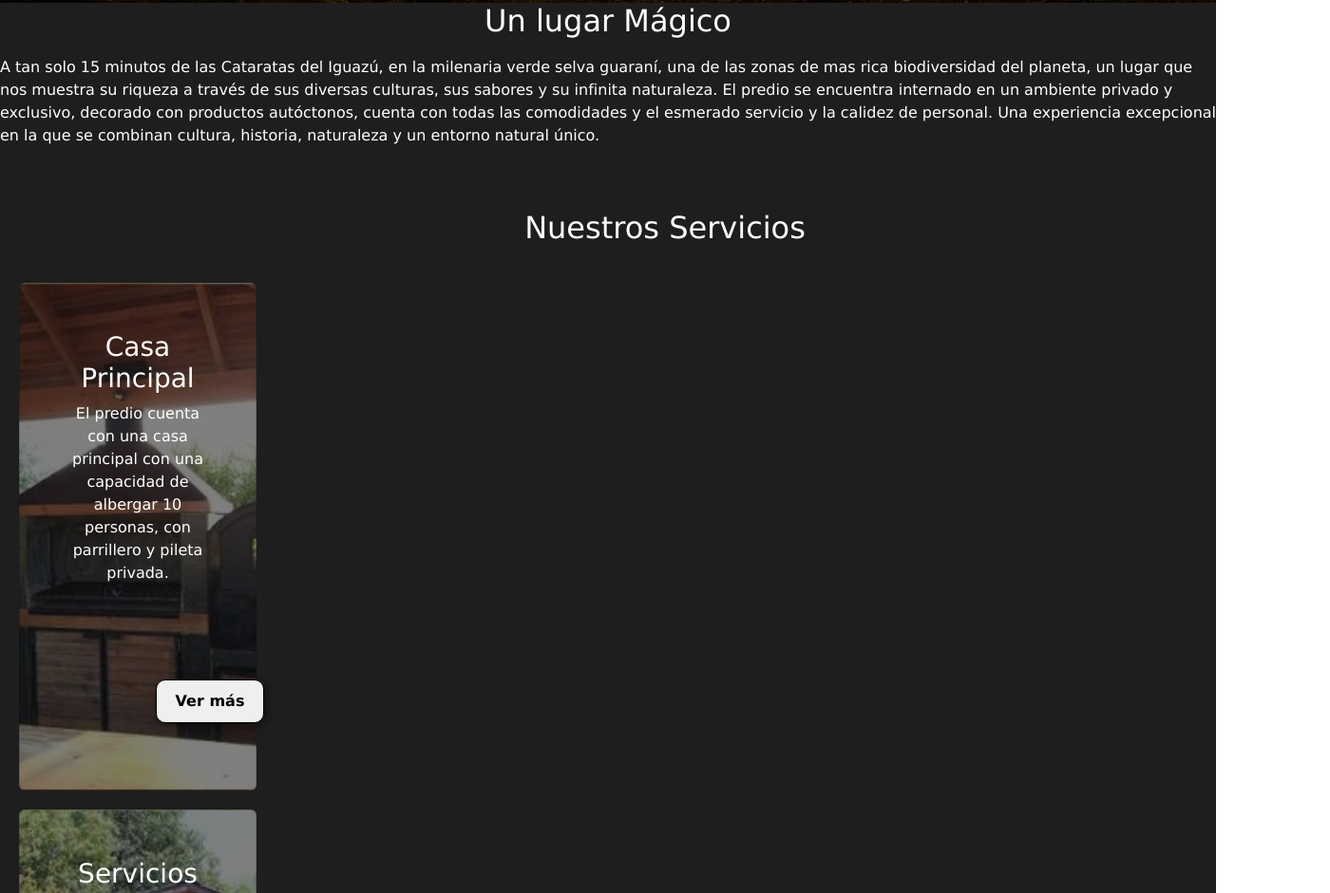
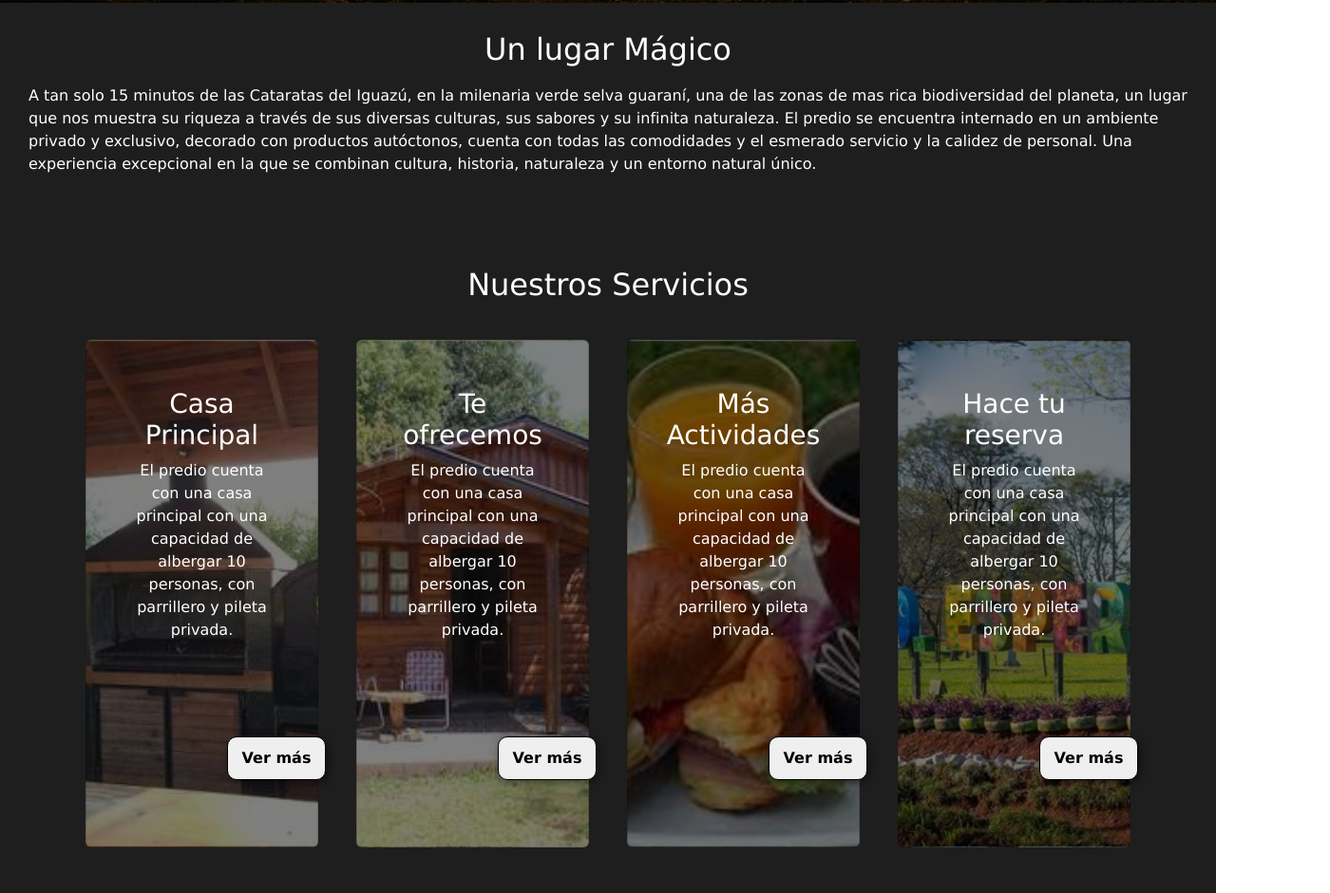
Before and after one commit to SebaGonzalez80/Un-Lugar-de-Encanto, a plain HTML site: page index.html in a window 1280 px wide. Shown: the part 931-1872 px from the top of the page at 95% size, 1400 px wide, since content can reach past the window. Drawn offline with nearby package versions, Linux system fonts and the light colour scheme.

Commit message:
Se modifica index funtion pantalla

```diff
--- a/index.html
+++ b/index.html
@@ -74,28 +74,25 @@
                         </form>
                     </div>
                     <div class="card">
-                        <h3> Servicios</h3>
+                        <h3> Te ofrecemos</h3>
                         <p>El predio cuenta con una casa principal con una capacidad de albergar 10 personas, con
-                            parrillero
-                            y pileta privada. </p>
+                            parrillero y pileta privada. </p>
                         <form action="./pages/servicios.html">
                             <button> Ver más</button>
                         </form>
                     </div>
                     <div class="card">
-                        <h3> Actividades</h3>
+                        <h3> Más Actividades</h3>
                         <p>El predio cuenta con una casa principal con una capacidad de albergar 10 personas, con
-                            parrillero
-                            y pileta privada. </p>
+                            parrillero y pileta privada. </p>
                         <form action="./pages/actividades.html">
                             <button> Ver más</button>
                         </form>
                     </div>
                     <div class="card">
-                        <h3> Reservas</h3>
+                        <h3> Hace tu reserva</h3>
                         <p>El predio cuenta con una casa principal con una capacidad de albergar 10 personas, con
-                            parrillero
-                            y pileta privada. </p>
+                            parrillero y pileta privada. </p>
                         <form action="./pages/reservas.html">
                             <button> Ver más</button>
                         </form>
--- a/scss/pages/_index.scss
+++ b/scss/pages/_index.scss
@@ -35,6 +35,7 @@
 .nuestros-servicios .container {
     padding: 50px 0px;
 }
+
 .nuestros-servicios h2 {
     margin-top: 0px;
 
@@ -90,7 +91,7 @@ button:hover {
 @media (min-width: 768px) and (max-width: 1200px) {
 
     .nuestros-servicios .container {
-        display:flex;
+        display: flex;
         flex-direction: column;
         justify-content: center;
         align-items: center;
@@ -115,24 +116,33 @@ button:hover {
 }
 
 
- @media (min-width: 1201px) {
+@media (min-width: 1201px) {
 
-    .nuestros-servicios .container {
+    .contenedor-texto h2{
+        font-size: 6vh;
+        transition-timing-function: ease-out;
+    }
+    .nuestros-servicios .container-card {
         display: flex;
-        flex-direction: column;
         justify-content: center;
-        min-width: 1400px;
     }
-    .container .card{
+
+    .container .card {
         display: flex;
         align-items: center;
     }
-    .card{
+
+    .card {
         width: 250px;
-        height: 500px;
+        height: 400px;
         display: flex;
     }
+    .card:hover{
+        transform: translateY(4%);
+    }
+
     .contenedor-inv {
+        padding: 30px;
         display: inline-block;
         background-color: rgb(30, 30, 30);
         color: white;
@@ -152,113 +162,22 @@ button:hover {
         margin-bottom: 30px;
     }
 
-    .nuestros-servicios h3 {
+    #nuestros-servicios h3 {
         margin-top: 0px;
     }
 
-    .nuestros-servicios .card {
+    #nuestros-servicios .card {
         padding: 50px;
     }
+     .card button {
+        font-size: 1, 5em;
+        font-weight: bold;
+        top:50%;
+        left: 50%;
+        margin: 0 50px;
+        padding: 10px 15px;
+        border-radius: 10px;
+        border: 1px solid;
+        box-shadow: 2px 2px 10px rgba(0, 0, 0, 0.5);
+    }
 }
-//     .portada-img {
-//         text-align: center;
-//         width: 100%;
-//         height: 100%;
-//     }
-
-//     .portada h2 {
-//         font-size: 2, 7rem;
-//         color: white;
-//         position: absolute;
-//         top: 25%;
-//         left: 50%;
-//         transform: translate(-50%, -50%);
-//     }
-
-//     .galeria-title {
-//         text-align: center;
-//         margin-top: 15px;
-//     }
-
-//     .galeria-title p {
-//         display: flex;
-//         text-align: center;
-//         justify-content: center;
-//         line-height: 1, 5;
-//     }
-
-//     .galeria {
-//         width: 100%;
-//         display: flex;
-
-//     }
-
-//     .card {
-//         justify-content: space-between;
-//         width: 100%;
-//         margin: 20px;
-//         border-radius: 8px;
-//         overflow: hidden;
-//         background: white;
-//         box-shadow: 0px 1px 10px rgba(0, 0, 0, 0.2);
-//         cursor: default;
-//         transition: all 0.4s ease;
-
-//     }
-
-//     .card:hover {
-//         box-shadow: 5px 5px 20px rgba(0, 0, 0, 0.4);
-//         transform: rotateY(-4%);
-//     }
-
-//     .card img {
-//         width: 100%;
-//         height: 210px;
-//     }
-
-//     .card .contenido {
-//         padding: 15px;
-//         text-align: center;
-//     }
-
-//     .card .contenido p {
-//         line-height: 1,5;
-//         color: #6a6a6a;
-//     }
-
-//     .card .contenido h3 {
-//         font-weight: 400;
-//         margin-bottom: 15px;
-//     }
-
-//     .card .contenido a {
-//         text-decoration: none;
-//         display: inline-block;
-//         padding: 10px;
-//         margin-top: 10px;
-//         border: 1px solid #2fb4cc;
-//         color: #2fb4cc;
-//         border-radius: 4px;
-//         transition: all 0 4s ease;
-
-//     }
-
-//     .card .contenido a:hover {
-//         background: #2fb4cc;
-//         color: white;
-//     }
-// }
-
-// //     .galeria-contenedor img {
-// //         width: 100%;
-// //         height: 100%;
-// //         object-fit: cover;
-// //         margin-right: auto;
-// //         margin-left: auto;
-// //         gap: 30px;
-// //     }
-
-// //     .img-destacada {
-// //         grid-column: span 2;
-// //         grid-row: span 2;
-// //     }
```
Also changed, not shown: css/styles.css, 1 other file.
